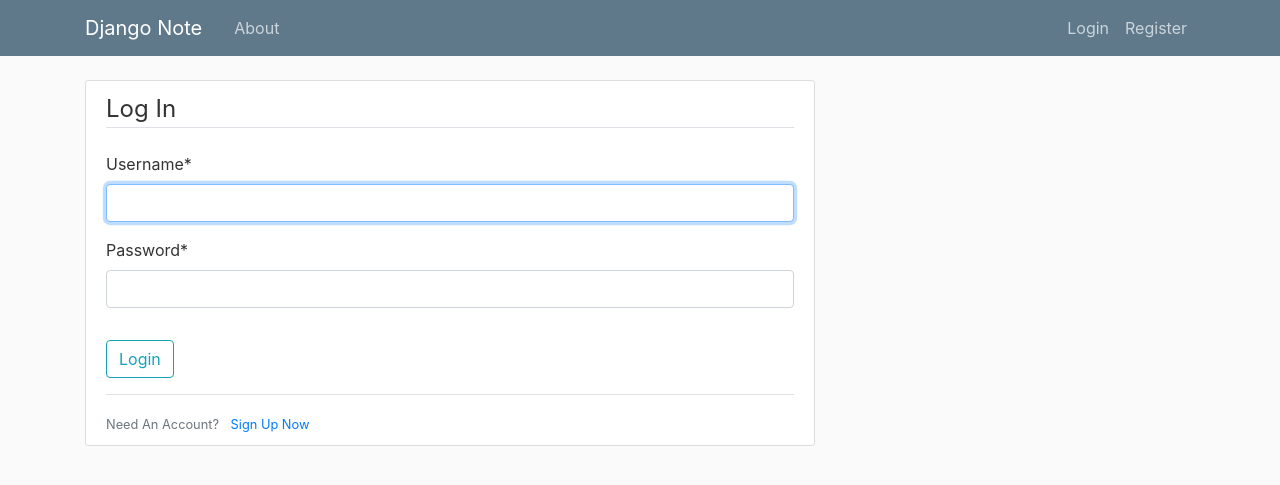
After one commit to amanyerpude/djangonote_project, a Django app: page / in a window 1280 px wide. The commit adds this page. Shown: the top 485 px of the page. Run offline with Django 3.2, Linux system fonts and the light colour scheme; some libraries are stand-ins or nearby versions.

Commit message:
login-logout

```diff
--- a/djangonote/djangonote/settings.py
+++ b/djangonote/djangonote/settings.py
@@ -123,3 +123,6 @@ USE_TZ = True
 STATIC_URL = '/static/'
 
 CRISPY_TEMPLATE_PACK = 'bootstrap4'
+
+LOGIN_REDIRECT_URL = 'note-home'
+LOGIN_URL = 'login'
--- a/djangonote/djangonote/urls.py
+++ b/djangonote/djangonote/urls.py
@@ -14,11 +14,17 @@ Including another URLconf
     2. Add a URL to urlpatterns:  path('blog/', include('blog.urls'))
 """
 from django.contrib import admin
+from django.contrib.auth import views as auth_views
 from django.urls import path, include
+from django.conf import settings
+from django.conf.urls.static import static
 from users import views as user_views
 
 urlpatterns = [
     path('admin/', admin.site.urls),
     path('register/', user_views.register, name='register'),
     path('note/', include('note.urls')),
+    # path('profile/', user_views.profile, name='profile'),
+    path('', auth_views.LoginView.as_view(template_name='users/login.html'), name='login'),
+    path('logout/', auth_views.LogoutView.as_view(template_name='users/logout.html'), name='logout'),
 ]
--- a/djangonote/note/templates/note/base.html
+++ b/djangonote/note/templates/note/base.html
@@ -28,13 +28,16 @@
           </button>
           <div class="collapse navbar-collapse" id="navbarToggle">
             <div class="navbar-nav mr-auto">
-              <a class="nav-item nav-link" href="{% url 'note-home' %}">Home</a>
               <a class="nav-item nav-link" href="{% url 'note-about' %}">About</a>
             </div>
             <!-- Navbar Right Side -->
             <div class="navbar-nav">
-              <a class="nav-item nav-link" href="#">Login</a>
-              <a class="nav-item nav-link" href="#">Register</a>
+                {% if user.is_authenticated %}
+                  <a class="nav-item nav-link" href="{% url 'logout' %}">Logout</a>
+                {% else %}
+                  <a class="nav-item nav-link" href="{% url 'login' %}">Login</a>
+                  <a class="nav-item nav-link" href="{% url 'register' %}">Register</a>
+                {% endif %}
             </div>
           </div>
         </div>
--- a/djangonote/note/views.py
+++ b/djangonote/note/views.py
@@ -1,8 +1,10 @@
 from django.shortcuts import render
 from django.http import HttpResponse
 from .models import Post
+from django.contrib.auth.decorators import login_required
 
 
+@login_required
 def home(request):
     context = {
         'posts': Post.objects.filter(author=request.user)
--- /dev/null
+++ b/djangonote/users/templates/users/login.html
@@ -0,0 +1,21 @@
+{% extends "note/base.html" %}
+{% load crispy_forms_tags %}
+{% block content %}
+    <div class="content-section">
+        <form method="POST">
+            {% csrf_token %}
+            <fieldset class="form-group">
+                <legend class="border-bottom mb-4">Log In</legend>
+                {{ form|crispy }}
+            </fieldset>
+            <div class="form-group">
+                <button class="btn btn-outline-info" type="submit">Login</button>
+            </div>
+        </form>
+        <div class="border-top pt-3">
+            <small class="text-muted">
+                Need An Account? <a class="ml-2" href="{% url 'register' %}">Sign Up Now</a>
+            </small>
+        </div>
+    </div>
+{% endblock content %}
--- a/djangonote/users/views.py
+++ b/djangonote/users/views.py
@@ -9,8 +9,8 @@ def register(request):
         if form.is_valid():
             form.save()
             username = form.cleaned_data.get('username')
-            messages.success(request, f'Account created for {username}!')
-            return redirect('note-home')  # redirect to login page
+            messages.success(request, f'Your account has been created! You are now able to log in')
+            return redirect('login')
     else:
         form = UserRegisterForm()
     return render(request, 'users/register.html', {'form': form})
```
Also changed, not shown: djangonote/note/templates/note/home.html (+7 -1 lines), djangonote/users/templates/users/logout.html (added, +9 -0 lines).
